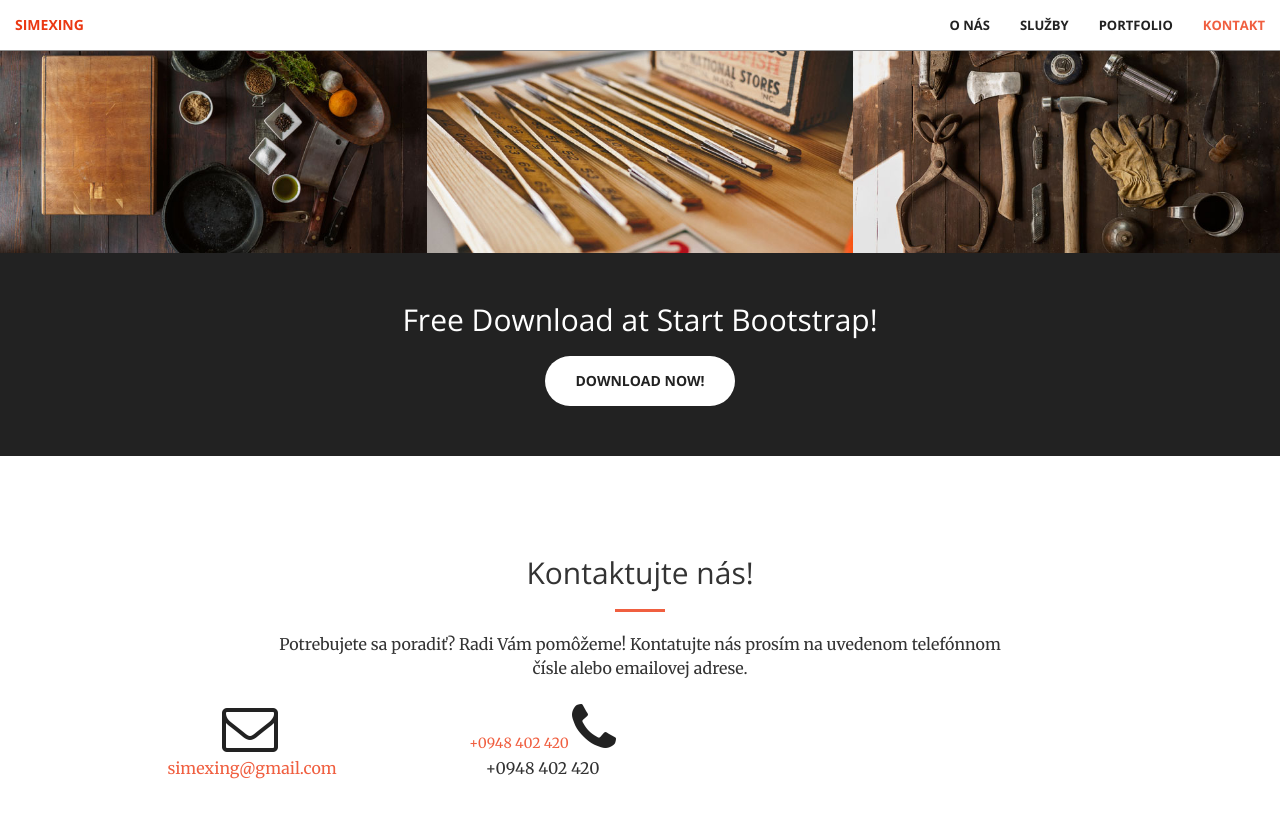
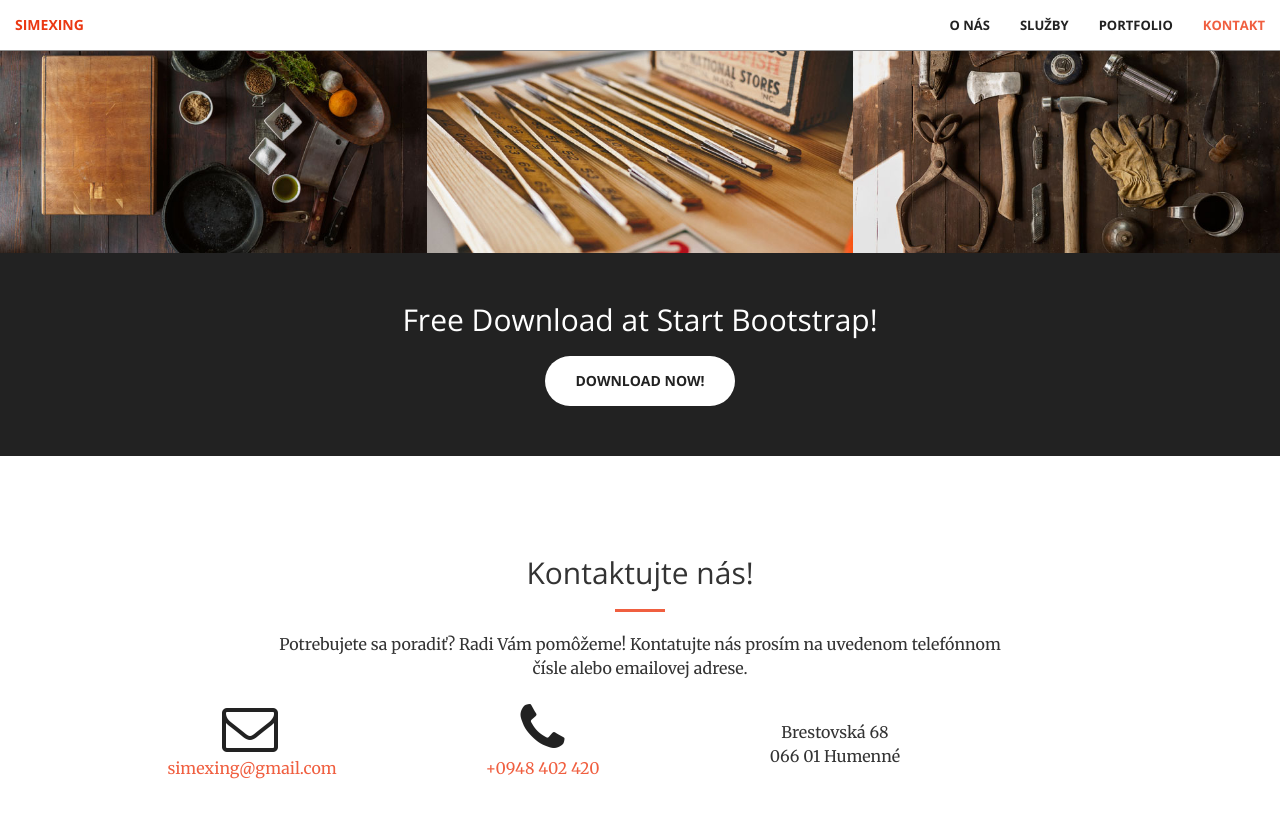
Before and after one commit to stesi13/simexing, a Jekyll site: the page built from index.html, in a window 1280 px wide and 900 px high, scrolled down 1957 px. Shown: the top 818 px of the window. Built offline with Jekyll 4.4.1, drawn with Linux system fonts in a browser that asks for light colours.

Commit message:
Add address

```diff
--- a/_includes/contact.html
+++ b/_includes/contact.html
@@ -13,11 +13,14 @@
             </a>
         </div>
         <div class="col-lg-2 col-lg-offset-1 text-center">
-            <a href="tel:{{site.phone}}">{{site.phone}}</a>
+            <a href="tel:{{site.phone}}">
             <i class="fa fa-phone fa-3x wow bounceIn" data-wow-delay=".1s"></i>
                 <p>{{ site.phone }}</p>
             </a>
         </div>
-
+         <div class="col-lg-2 col-lg-offset-1 text-center">
+            <i class="fa fa-mailbox fa-3x wow bounceIn" data-wow-delay=".1s"></i>
+                <p>Brestovská 68<br/>066 01 Humenné</p>
+        </div>
     </div>
 </section>
```
